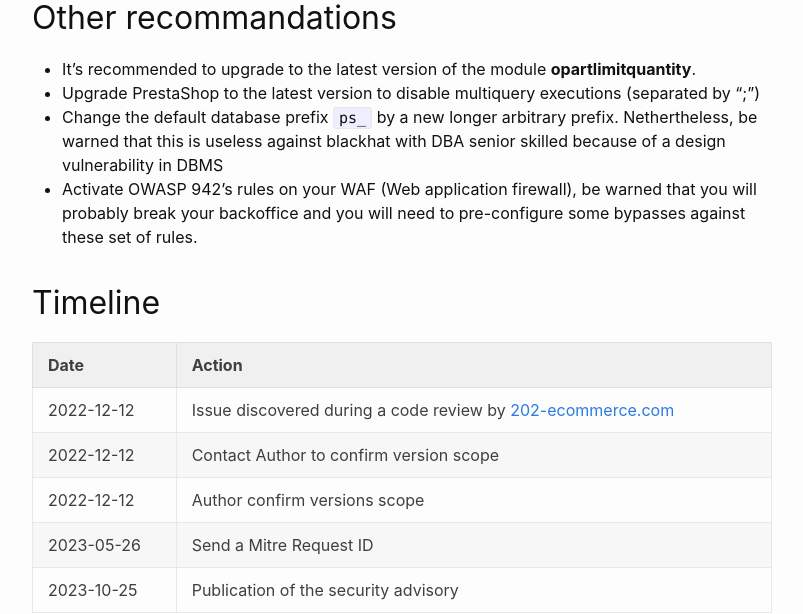
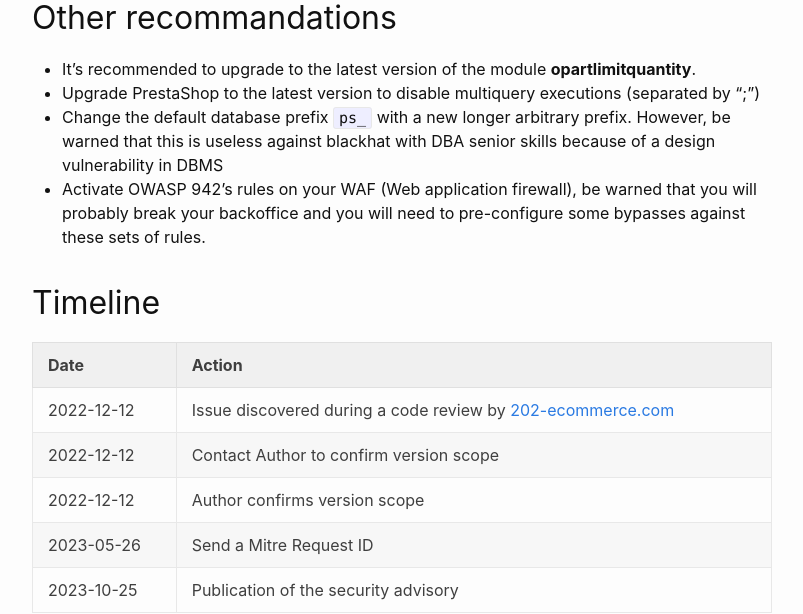
Before and after one commit to friends-of-presta/security-advisories, a Jekyll site: the page built from _posts/2023-10-25-opartlimitquantity.md, in a window 1280 px wide and 900 px high, scrolled down 2449 px. Shown: the part 153-767 px from the top of the window, without its empty margins (238-1041 px from the left). Built offline with Jekyll 4.4.1, drawn with Linux system fonts in a browser that asks for light colours.

Commit message:
Update 2023-10-25-opartlimitquantity.md
English

```diff
--- a/_posts/2023-10-25-opartlimitquantity.md
+++ b/_posts/2023-10-25-opartlimitquantity.md
@@ -79,8 +79,8 @@ This exploit uses a PrestaShop front controller and most attackers can conceal t
 
 * It’s recommended to upgrade to the latest version of the module **opartlimitquantity**.
 * Upgrade PrestaShop to the latest version to disable multiquery executions (separated by “;”)
-* Change the default database prefix `ps_` by a new longer arbitrary prefix. Nethertheless, be warned that this is useless against blackhat with DBA senior skilled because of a design vulnerability in DBMS
-* Activate OWASP 942's rules on your WAF (Web application firewall), be warned that you will probably break your backoffice and you will need to pre-configure some bypasses against these set of rules.
+* Change the default database prefix `ps_` with a new longer arbitrary prefix. However, be warned that this is useless against blackhat with DBA senior skills because of a design vulnerability in DBMS
+* Activate OWASP 942's rules on your WAF (Web application firewall), be warned that you will probably break your backoffice and you will need to pre-configure some bypasses against these sets of rules.
 
 ## Timeline
 
@@ -88,7 +88,7 @@ This exploit uses a PrestaShop front controller and most attackers can conceal t
 |--|--|
 | 2022-12-12 | Issue discovered during a code review by [202-ecommerce.com](https://www.202-ecommerce.com/) |
 | 2022-12-12 | Contact Author to confirm version scope |
-| 2022-12-12 | Author confirm versions scope |
+| 2022-12-12 | Author confirms version scope |
 | 2023-05-26 | Send a Mitre Request ID |
 | 2023-10-25 | Publication of the security advisory |
 
```
